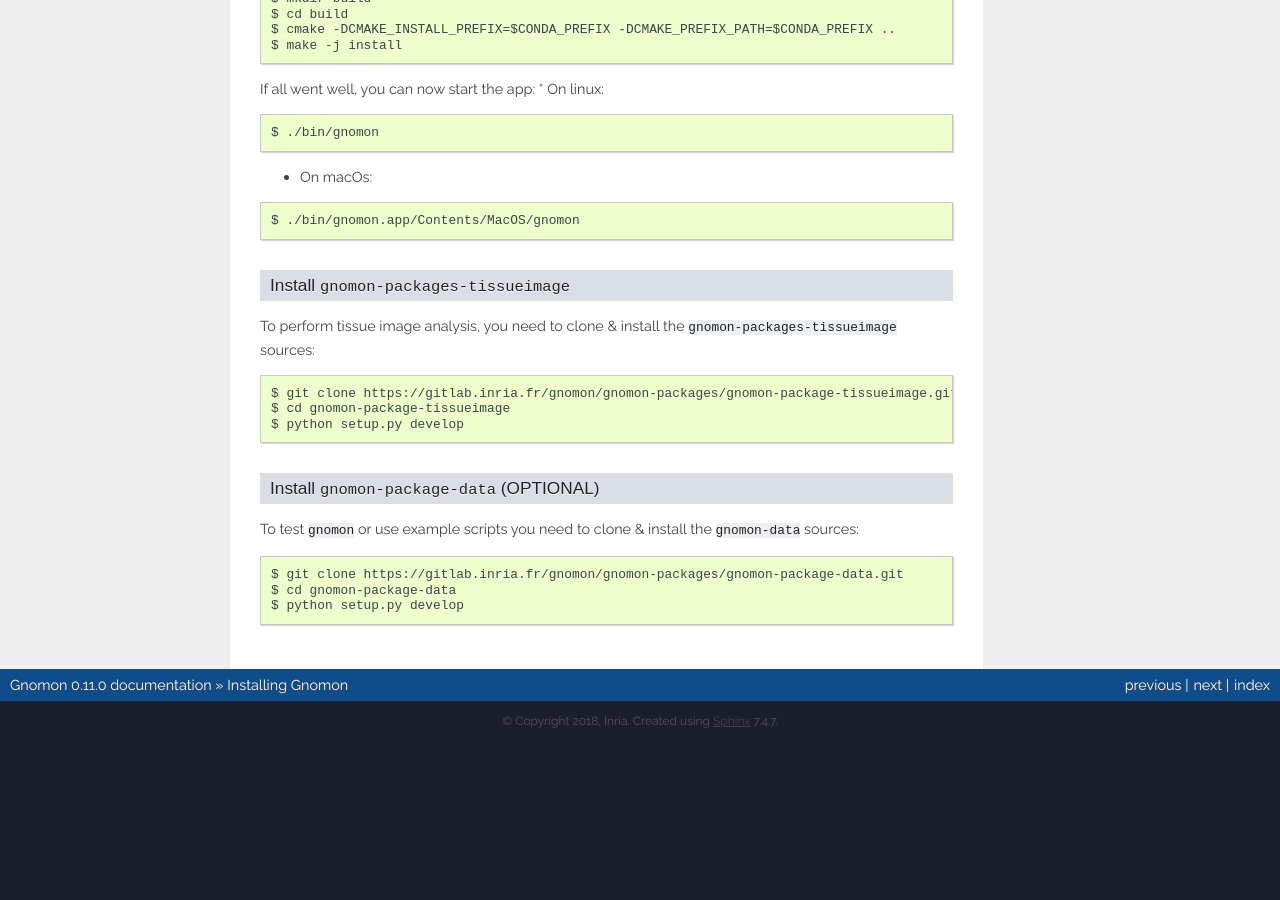
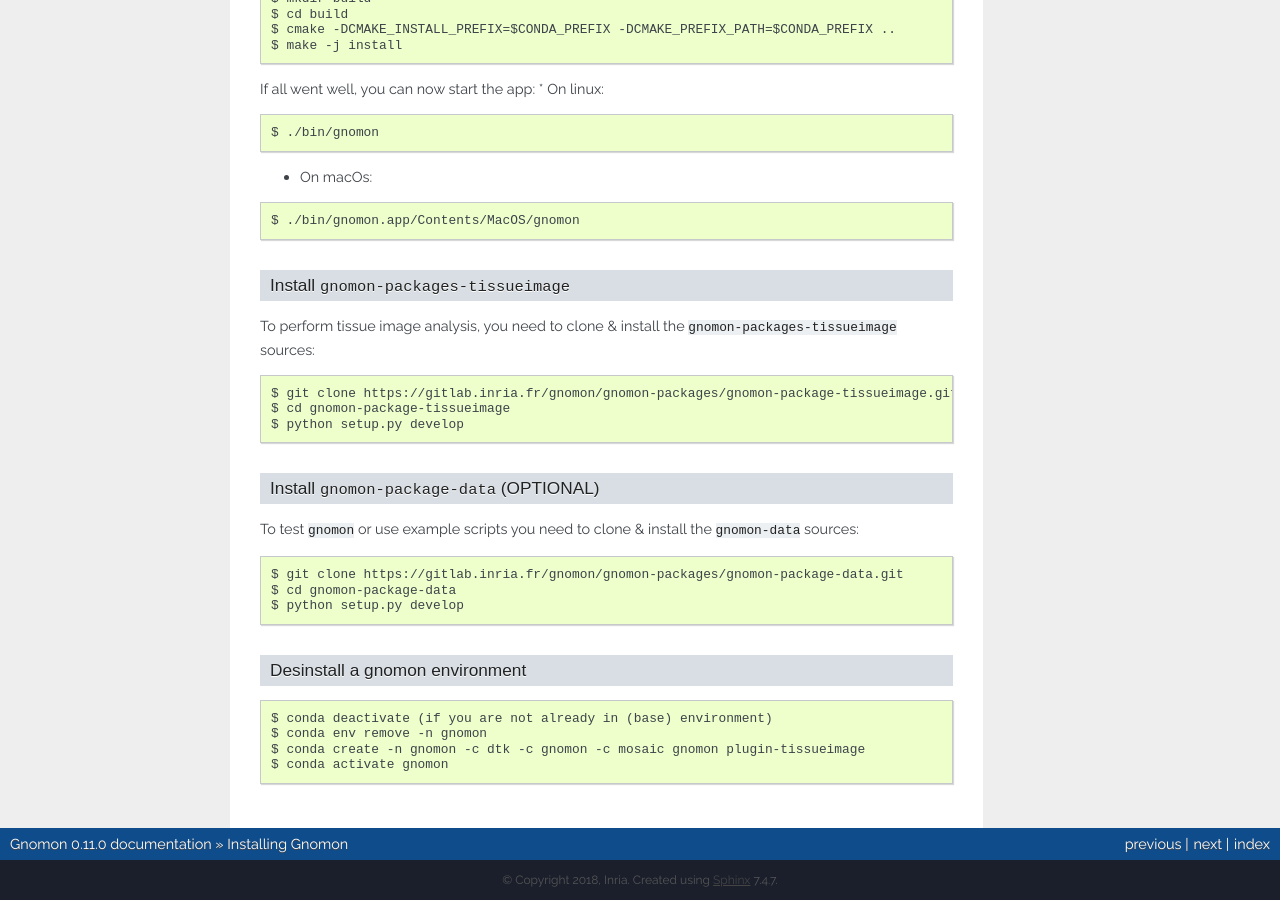
Before and after one commit to gnomon-inria/gnomon, a Sphinx documentation site: the page built from doc/installation.rst, in a window 1280 px wide and 900 px high, scrolled down 2016 px. Built offline with Sphinx 7.4.7, drawn with Linux system fonts in a browser that asks for light colours; formulas are drawn with MathJax 3; before the commit the page ends 2757 px from its top, so only the background shows below that; some of the changed text lies outside the part shown.

Commit message:
To make a better template for writing templates

```diff
--- a/doc/installation.rst
+++ b/doc/installation.rst
@@ -149,3 +149,13 @@
     $ git clone https://gitlab.inria.fr/gnomon/gnomon-packages/gnomon-package-data.git
     $ cd gnomon-package-data
     $ python setup.py develop
+
+Desinstall a gnomon environment
+--------------------------------------------------------------------------------
+
+.. code-block::
+
+    $ conda deactivate (if you are not already in (base) environment)
+    $ conda env remove -n gnomon
+    $ conda create -n gnomon -c dtk -c gnomon -c mosaic gnomon plugin-tissueimage
+    $ conda activate gnomon
```
Also changed, not shown: doc/workspaces/3DViewer.rst (added, +14 -0 lines), doc/workspaces/GeneralWorkspace.rst (added, +24 -0 lines), doc/workspaces/SegmentationWorkspace.rst (+11 -25 lines).
